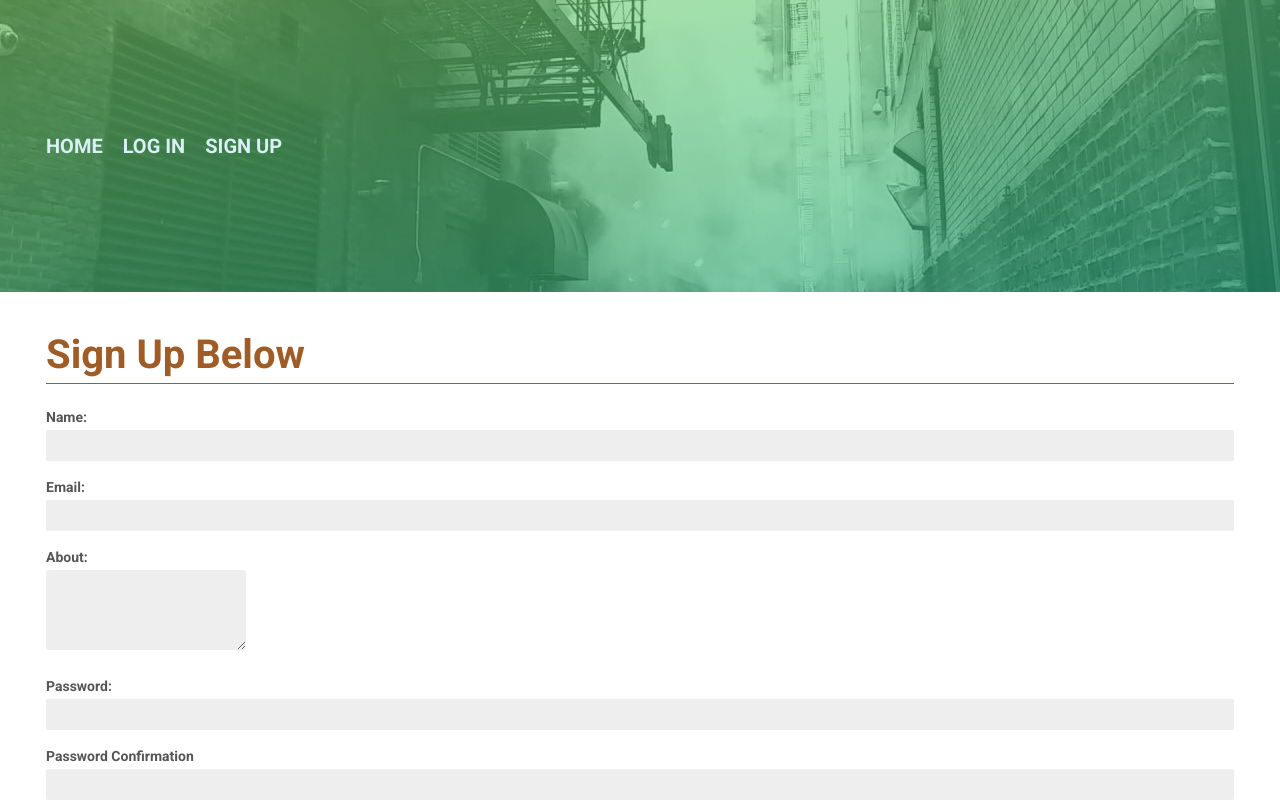
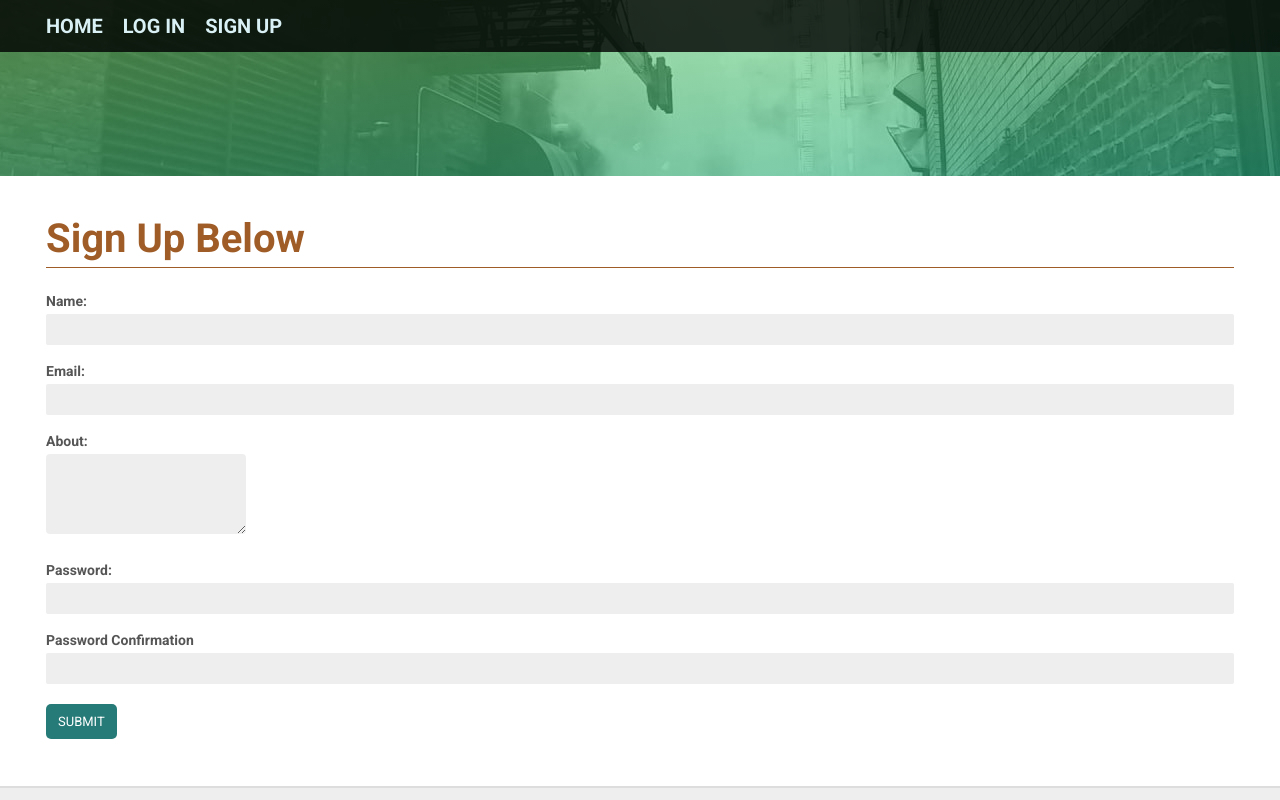
Before and after one commit to miloscomplex/feed-the-need-react, a React (Create React App) app in the folder frontend/: page /feed-the-need/sign-up in a window 1280 px wide. Shown: the top 800 px of the page. Built offline with nearby package versions, Linux system fonts and the light colour scheme.

Commit message:
seperated the header from the Nav component and other style changes

```diff
--- a/frontend/src/App.js
+++ b/frontend/src/App.js
@@ -1,5 +1,6 @@
 import './sass/App.scss';
 import Nav from './UI/Nav';
+import Header from './UI/Header'
 import Footer from './UI/Footer'
 import Landing from './components/Landing'
 import NeedyLanding from './components/needy/NeedyLanding'
@@ -14,7 +15,7 @@ function App() {
   return (
     <Router basename='feed-the-need'>
       <div className='App'>
-        <Nav />
+        <Header />
         <Switch>
           <Route exact path='/' component={Landing} />
           <Route exact path='/needy' component={NeedyLanding} />
--- /dev/null
+++ b/frontend/src/UI/Header.js
@@ -0,0 +1,12 @@
+import Nav from './Nav'
+
+/* are they login as donator or need? */
+function Header() {
+  return (
+    <header className='header'>
+      <Nav />
+    </header>
+  )
+}
+
+export default Header;
--- a/frontend/src/UI/Nav.js
+++ b/frontend/src/UI/Nav.js
@@ -3,8 +3,8 @@ import { Link } from 'react-router-dom'
 /* are they login as donator or need? */
 function Nav() {
   return (
-    <nav>
-      <nav-links>
+    <nav className='nav'>
+      <nav-links className='nav__links'>
         <Link to='/'>Home</Link>
         <Link to=''>Log In</Link>
         <Link to='/sign-up'>Sign Up</Link>
--- a/frontend/src/sass/App.scss
+++ b/frontend/src/sass/App.scss
@@ -15,6 +15,7 @@
 @import 'components/error';
 @import 'components/alert';
 @import 'components/login';
+@import 'components/header';
 
 @import 'layout/bio';
 @import 'layout/callout';
--- a/frontend/src/sass/abstracts/_variables.scss
+++ b/frontend/src/sass/abstracts/_variables.scss
@@ -21,3 +21,23 @@ $color-white: #fff;
 $grid-width: 114rem;
 $gutter-vertical: 8rem;
 $gutter-horizontal: 6rem;
+
+:root {
+  --color-dark-blue: #1e6694;
+  --color-blue-black: #103852;
+  --color-seafoam-green: #7fc0ae;
+  --color-seafoam-green-hover: #2e938f;
+  --color-seafoam-hover-text: #9ad5c6;
+  --color-marine-green: #267a77;
+  --color-grey-blue: #275775;
+  --color-burnt-orange: #9f5c26;
+  --color-grey-brown: #cbae89;
+  --color-light-cyan: #b9edf8;
+  --color-ultra-light-cyan: #d9f0f5;
+  --color-cyan: #61d0e7;
+  --color-light-grey: #eee;
+  --color-dark-grey: #999;
+  --color-darker-grey: #777;
+  --color-middle-grey: #555;
+  --color-white: #fff;
+}
--- /dev/null
+++ b/frontend/src/sass/components/header.scss
@@ -0,0 +1,12 @@
+.header {
+  background-color: #1e6694;
+  height: 22vh;
+  background-image:
+    linear-gradient(
+    to right bottom,
+    rgba(126, 213, 111, 0.601),
+    rgba(40, 180, 133, 0.608)),
+    url("../../images/alley_bw.jpg");
+  background-position: center;
+  background-size: cover;
+}
--- a/frontend/src/sass/components/nav.scss
+++ b/frontend/src/sass/components/nav.scss
@@ -1,14 +1,6 @@
 nav {
-  background-color: #1e6694;
-  padding: 12rem 0;
-  background-image:
-    linear-gradient(
-    to right bottom,
-    rgba(126, 213, 111, 0.601),
-    rgba(40, 180, 133, 0.608)),
-    url("../../images/alley_bw.jpg");
-  background-position: center;
-  background-size: cover;
+  background-color: rgba(0,0,0, .5);
+  transition: all .3s;
 
   &-links {
     width: 95%;
@@ -18,14 +10,18 @@ nav {
     padding: 1.4rem;
   }
 
+  &:hover {
+    background-color: rgba(0,0,0, .8);
+  }
+
   & a {
     text-decoration-line: none;
-    color: $color-ultra-light-cyan;
+    color: var(--color-ultra-light-cyan);
     margin: 0 2rem 0 0;
   }
 
   & a:hover {
-    color: $color-white;
+    color: var(--color-white);
   }
 
   & img {
```
